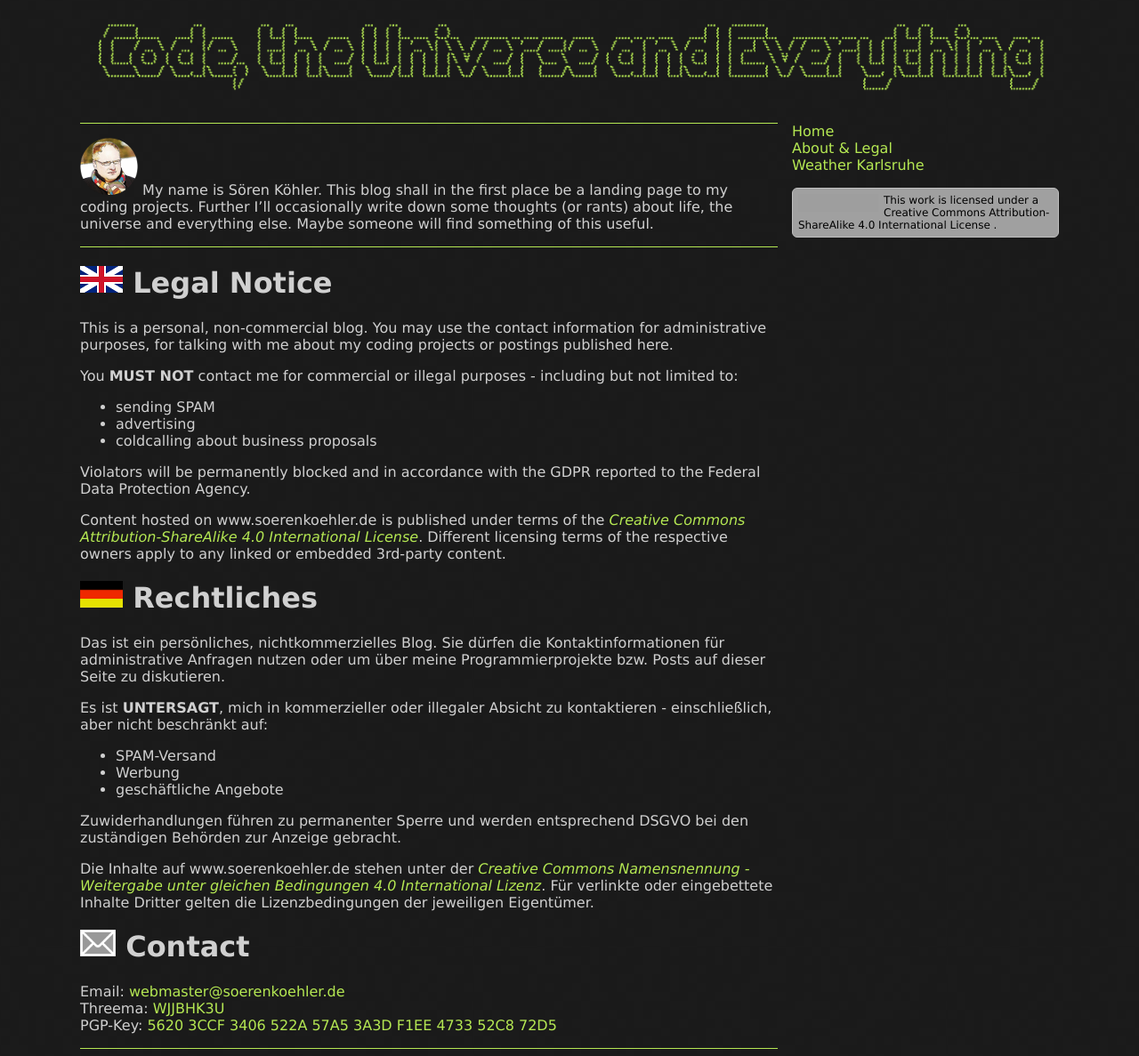
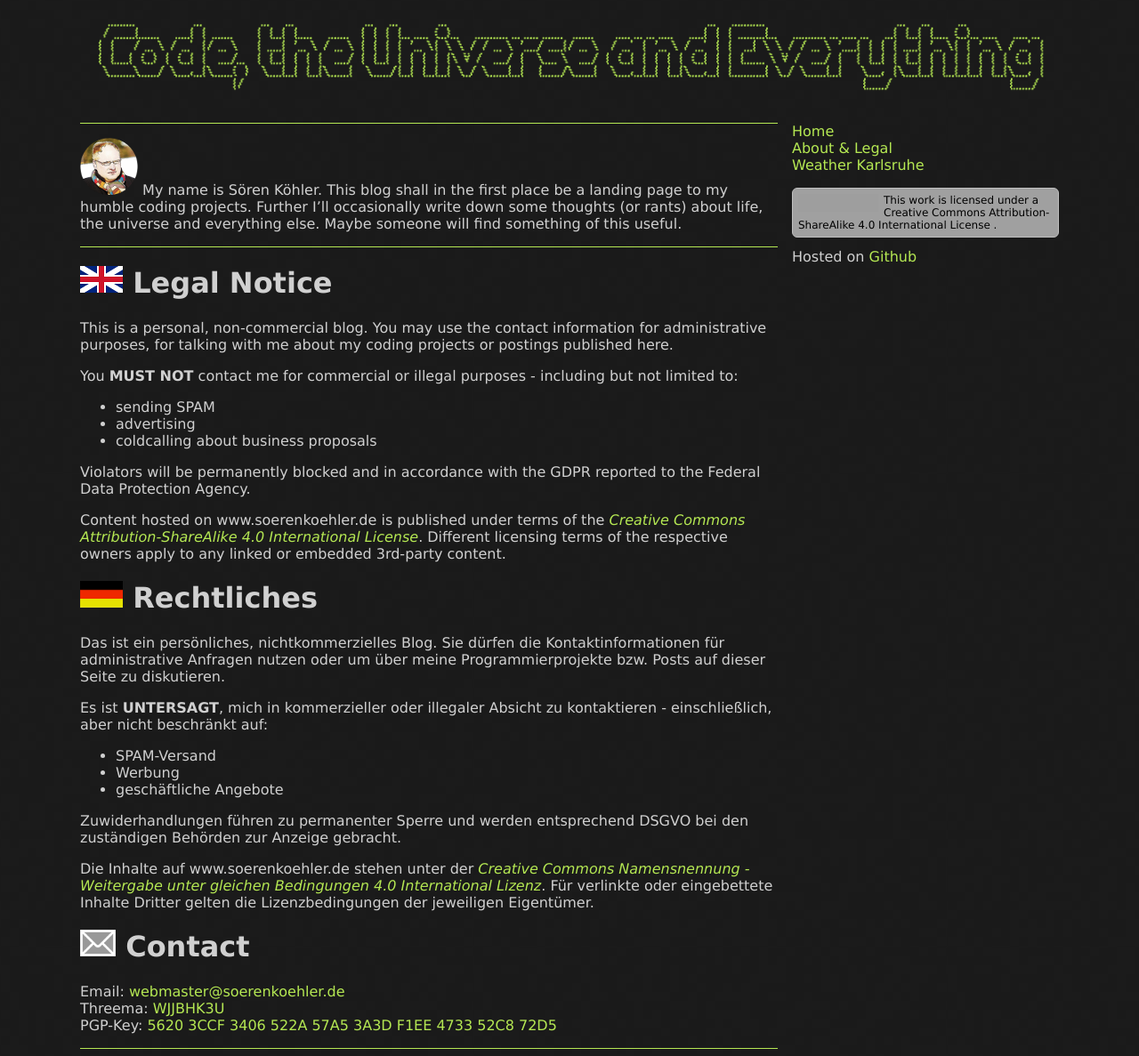
Before and after one commit to soerenkoehler/soerenkoehler.github.io, a Jekyll site: the page built from about.md, in a window 1280 px wide. Shown: the whole page at 89% size. Built offline with Jekyll 4.4.1, drawn with Linux system fonts in a browser that asks for light colours; grey boxes are pictures that could not be loaded.

Commit message:
small improvements in layout and about.md

```diff
--- a/_layouts/default.html
+++ b/_layouts/default.html
@@ -49,6 +49,10 @@ banner: banner.txt
                 Creative Commons Attribution-ShareAlike 4.0 International License
             </a>.
         </div>
+
+        <div>
+            Hosted on <a href="http://github.com/soerenkoehler/soerenkoehler.github.io" target="_blank">Github</a>
+        </div>
     </div>
 </div>
 </body>
--- a/about.md
+++ b/about.md
@@ -1,7 +1,7 @@
 ---
 layout: default
 ---
-![Me](/assets/img/me.png) My name is Sören Köhler. This blog shall in the first place be a landing page to my coding projects. Further I'll occasionally write down some thoughts (or rants) about life, the universe and everything else. Maybe someone will find something of this useful.
+![Me](/assets/img/me.png) My name is Sören Köhler. This blog shall in the first place be a landing page to my humble coding projects. Further I'll occasionally write down some thoughts (or rants) about life, the universe and everything else. Maybe someone will find something of this useful.
 
 ----
 # ![English](/assets/img/flag-en.png) Legal Notice
```
